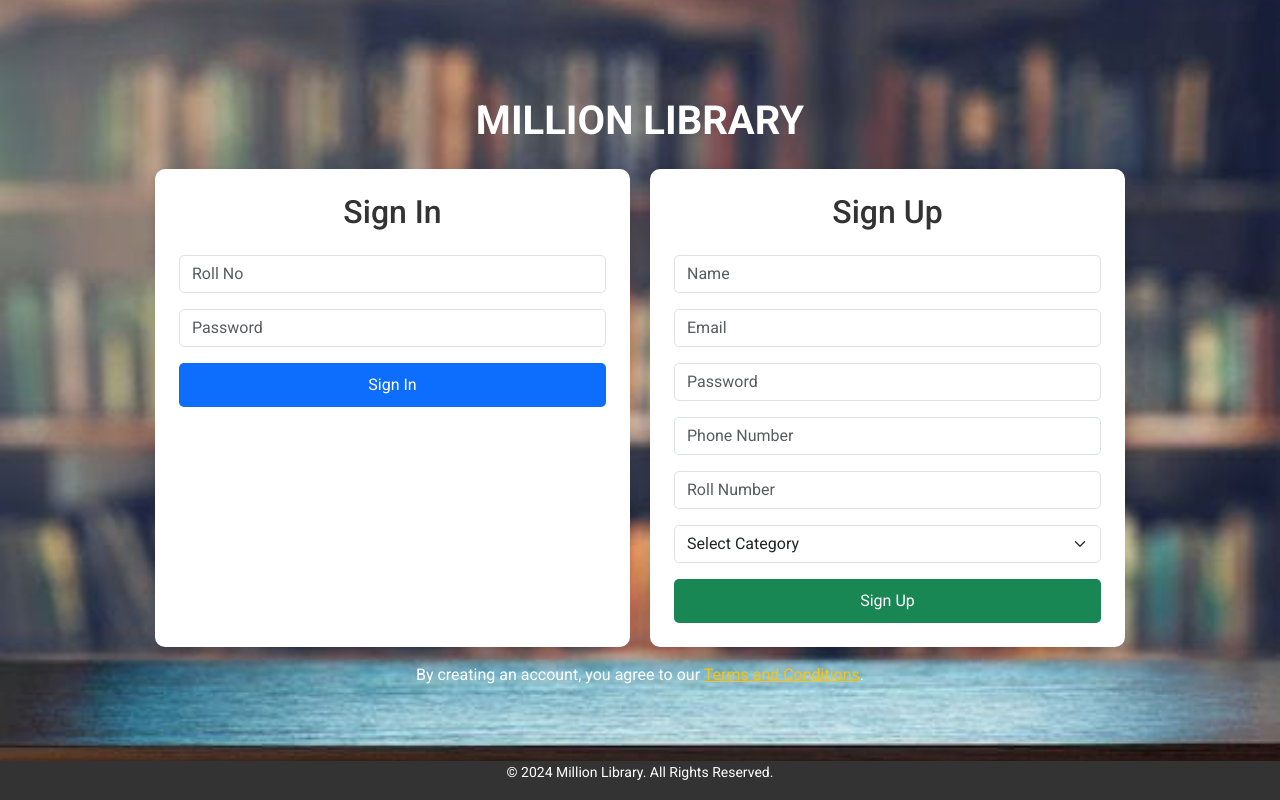
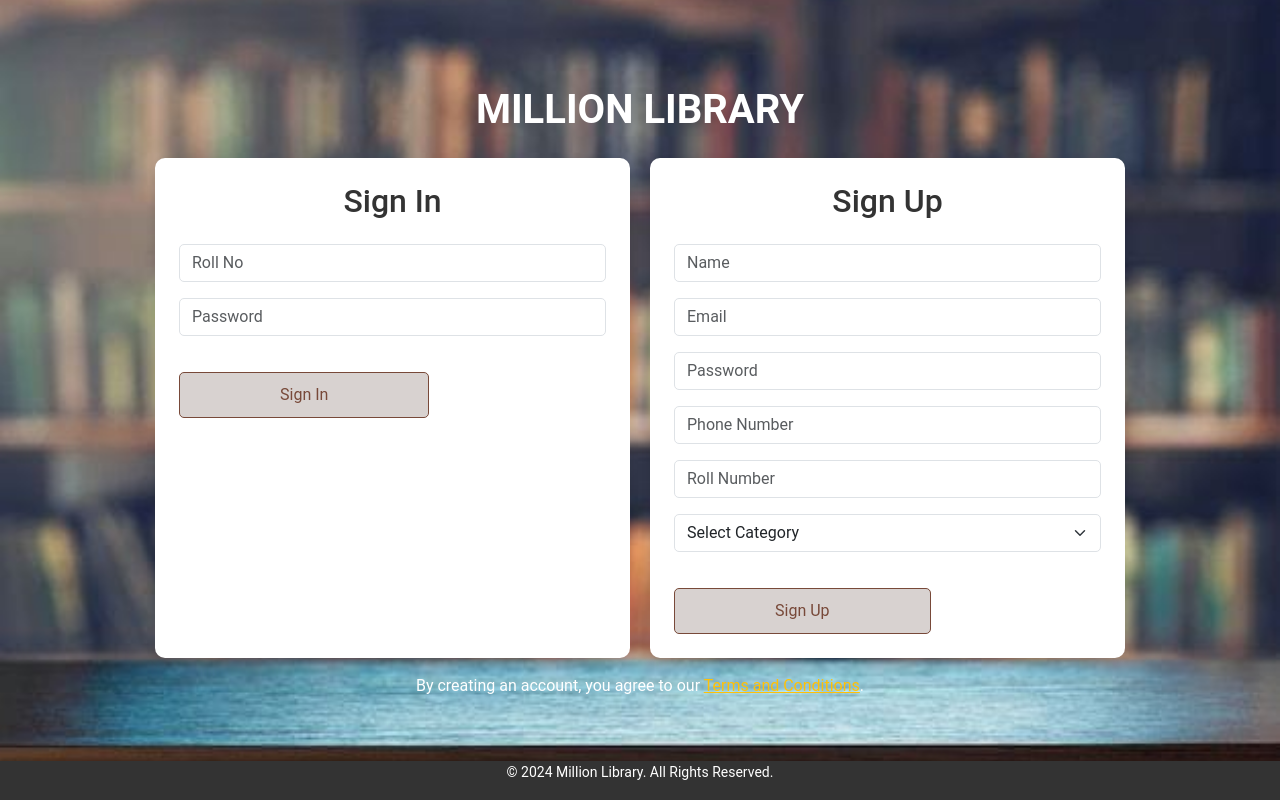
Before and after one commit to AsmaAmeenGeek/OLMS, a PHP site: page / in a window 1280 px wide. Run offline with PHP 8.4, Linux system fonts and the light colour scheme.

Commit message:
update button style

```diff
--- a/index.php
+++ b/index.php
@@ -11,7 +11,6 @@ require('dbconn.php');
     <meta charset="UTF-8">
     <link href="https://cdn.jsdelivr.net/npm/bootstrap@5.3.0/dist/css/bootstrap.min.css" rel="stylesheet">
     <link rel="stylesheet" href="styles.css">
-    <link href="//fonts.googleapis.com/css?family=Roboto:100,300,400,500,700,900" rel="stylesheet">
 </head>
 
 <body>
@@ -30,7 +29,7 @@ require('dbconn.php');
                         <div class="mb-3">
                             <input type="password" name="Password" class="form-control" placeholder="Password" required>
                         </div>
-                        <button type="submit" name="signin" class="btn btn-primary w-100">Sign In</button>
+                        <button type="submit" name="signin" class="edit_button">Sign In</button>
                     </form>
                 </div>
 
@@ -62,7 +61,7 @@ require('dbconn.php');
                                 <option value="ST">ST</option>
                             </select>
                         </div>
-                        <button type="submit" name="signup" class="btn btn-success w-100">Sign Up</button>
+                        <button type="submit" name="signup" class="edit_button">Sign Up</button>
                     </form>
                 </div>
             </div>
--- a/styles.css
+++ b/styles.css
@@ -47,16 +47,23 @@ h1 {
     border-radius: 5px;
 }
 
-.form-box button {
-    border: none;
+
+.edit_button {
+    display: inline-block;
+    padding: 10px 100px;
+    font-size: 16px;
+    color: #784939;
+    background: #D8D2D0;
+    border: 1px solid #784939;
     border-radius: 5px;
-    padding: 10px 20px;
-    transition: background-color 0.3s ease;
+    text-decoration: none;
+    transition: background-color 0.3s;
+    margin-top: 20px;
 }
 
-.form-box button:hover {
-    background-color: #0056b3;
-    color: white;
+
+.edit_button:hover {
+    background-color: #c9ac9f;
 }
 
 .footer {
@@ -72,7 +79,7 @@ h1 {
 }
 
 .footer a {
-    color: #ffcc00;
+    color: #c9ac9f;
     text-decoration: none;
     transition: color 0.3s;
 }
```
